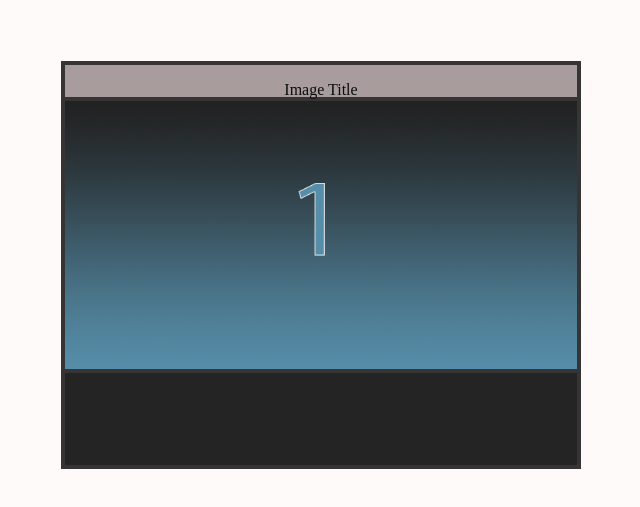
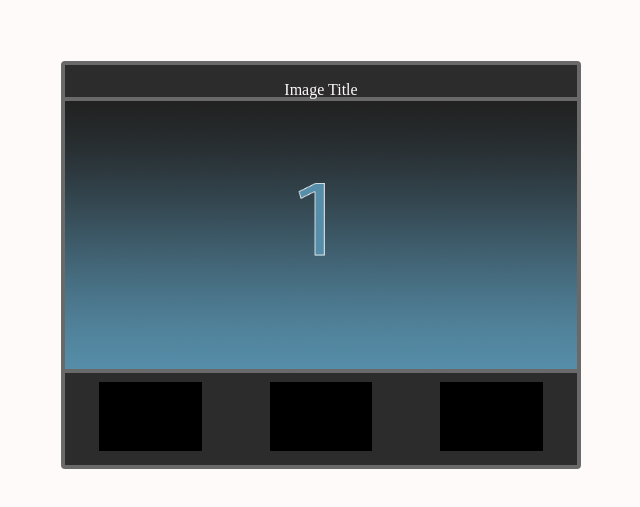
Before and after one commit to MadsGET/image_viewer, a plain HTML site: page index.html in a window 1280 px wide. Shown: the part 61-568 px from the top of the page, without its empty margins (319-959 px from the left). Drawn offline with Linux system fonts and the light colour scheme.

Commit message:
ImageBoxes

```diff
--- a/index.html
+++ b/index.html
@@ -21,10 +21,19 @@
 
             <div class="carousel">
                 <div class="previewBack" style="border-right-style: none;">
+                    <div class="imageBox">
+
+                    </div>
                 </div>
                 <div class="previewMain">
+                    <div class="imageBox">
+
+                    </div>
                 </div>
                 <div class="previewNext" style="border-left-style: none;">
+                    <div class="imageBox">
+
+                    </div>
                 </div>
             </div>
 
--- a/viewerStylesheet.css
+++ b/viewerStylesheet.css
@@ -14,8 +14,9 @@ div.imageViewer
     padding:0;
     margin: auto;
     margin-top: 5%;
-    background-color: rgb(168, 156, 156);
-    border:4px solid rgb(53, 53, 53);
+    background-color: rgb(44, 44, 44);
+    border:4px solid rgb(105, 105, 105);
+    border-radius: 4px;
     display: grid;
     grid-template-rows: 9% 67% 24%;
     grid-template-columns: 100%;
@@ -28,8 +29,8 @@ div.title
 {
     grid-area: title;
     text-align: center;
-    color: rgb(14, 13, 13);
-    border-bottom: 4px solid rgb(53, 53, 53);
+    color: snow;
+    border-bottom: 4px solid rgb(105, 105, 105);
 }
 
 div.mainImage
@@ -45,6 +46,7 @@ div.carousel
     grid-template-rows: 1fr;
     grid-template-columns: 1fr 1fr 1fr;
     grid-template-areas: 'previewBack previewMain previewNext';
+    border-top: 4px solid rgb(105, 105, 105);
 }
 
 div.title, div.mainImage, div.carousel, div.previewBack, div.previewMain, div.previewNext
@@ -56,12 +58,6 @@ div.title, div.mainImage, div.carousel, div.previewBack, div.previewMain, div.pr
     max-width: 100%;
     max-height: 100%;
     box-sizing: border-box;
-}
-
-div.previewBack, div.previewMain, div.previewNext
-{
-    background-color: rgb(36, 36, 36);
-    border-top: 4px solid rgb(53, 53, 53);
 }
 
 div.previewBack
@@ -78,3 +74,12 @@ div.previewNext
 {
     grid-area: previewNext;
 }
+
+div.imageBox
+{
+    margin: auto;
+    margin-top: 5%;
+    height: 75%;
+    width: 60%;
+    background-color: black;
+}
```
